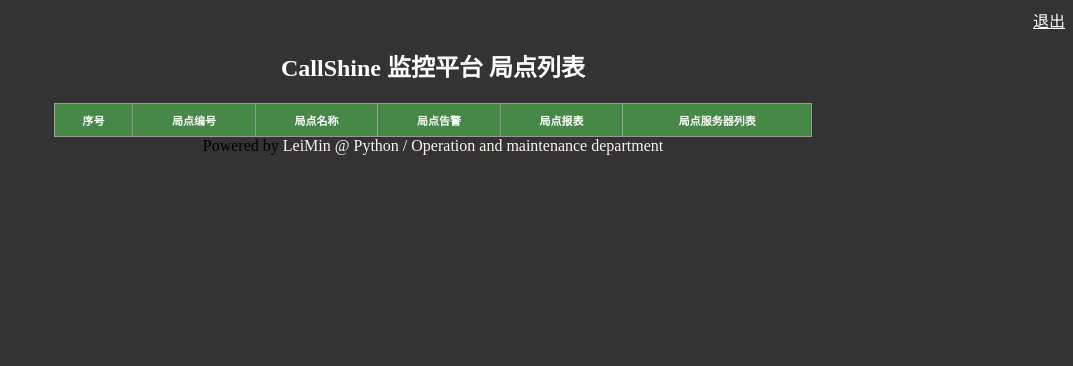
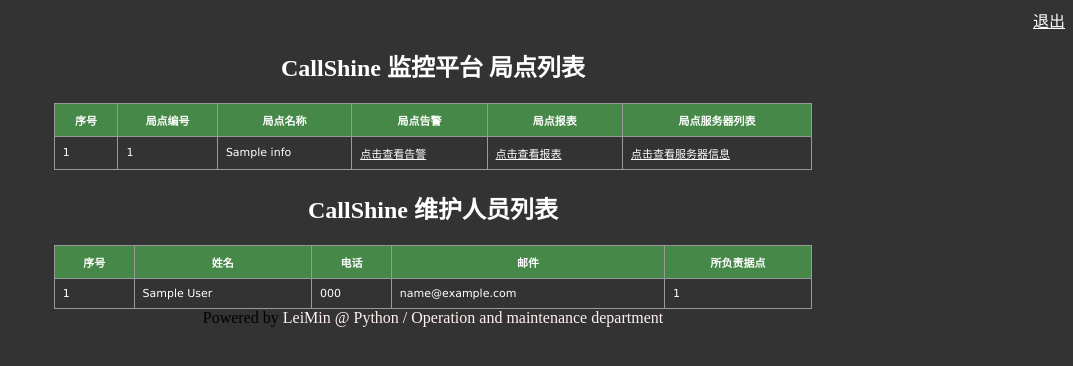
Before and after one commit to leimin78/Flask-Monitor-Report, a Flask app: page /site_info in a window 1280 px wide. Shown: the top 366 px of the page, without its empty margins (207-1280 px from the left). Run offline with Flask 2, Linux system fonts and the light colour scheme; a user stored in the database is signed in; tables that the repository leaves empty hold one stand-in row (values such as "Sample post"); data that the repository does not hold is empty; some libraries are stand-ins or nearby versions.

Commit message:
调整优化

```diff
--- a/app/insert_data.py
+++ b/app/insert_data.py
@@ -3,7 +3,8 @@ import time
 import datetime
 #分析文本数据写入sqlite数据库
 
-DB_FILE = '/Users/leimin/flask_project/Flask-Monitor-Report/data.sqlite'
+from config import config
+DB_FILE = config['development'].DATABASE_URI
 
 class parseText:
     #解析系统文本文件，生成入库脚本
--- a/app/main/views.py
+++ b/app/main/views.py
@@ -56,7 +56,11 @@ def siteInfo():
     db = queryDB()
     db.query_db(site_info_sql)
     site_info = db.datas
-    return render_template('site_info.html',site_info=site_info)
+
+    #获取维护人员信息
+    db.query_db(sys_user_sql)
+    sys_user_info = db.datas
+    return render_template('site_info.html',site_info=site_info,sys_user_info=sys_user_info)
 
 
 #局点基本信息页面
@@ -169,59 +173,59 @@ def siteReport(siteid):
     #获取开户数
     db.query_db(sub_user_sql.format(weektime=new_week_time,site_id=siteid,today=today))
     sub_user_list = db.datas
-    sub_user = [ int(x[1]) for x in sub_user_list ]
-    day_time = [ int(x[0]) for x in sub_user_list ]
+    sub_user = [ int(x[2]) for x in sub_user_list ]
+    day_time = [ int(x[1]) for x in sub_user_list ]
 
     #获取销户数
     db.query_db(unsub_user_sql.format(weektime=new_week_time,site_id=siteid,today=today))
     unsub_user_list = db.datas
-    unsub_user = [ int(x[1]) for x in unsub_user_list ]
+    unsub_user = [ int(x[2]) for x in unsub_user_list ]
 
     #获取总用户数
     db.query_db(total_user_sql.format(weektime=new_week_time,site_id=siteid,today=today))
     total_user_list = db.datas
-    total_user = [ int(x[1]) for x in total_user_list ]
+    total_user = [ int(x[2]) for x in total_user_list ]
 
     #获取收费用户数
     db.query_db(charge_user_sql.format(weektime=new_week_time, site_id=siteid,today=today))
     charge_user_list = db.datas
-    charge_user = [ int(x[1]) for x in charge_user_list ]
+    charge_user = [ int(x[2]) for x in charge_user_list ]
 
 
     #呼叫次数
     db.query_db(call_times_sql.format(weektime=new_week_time,site_id=siteid,today=today))
     call_times_list = db.datas
-    call_times = [ int(x[1]) for x in call_times_list ]
+    call_times = [ int(x[2]) for x in call_times_list ]
 
     #USSD发送次数
     db.query_db(ussd_times_sql.format(weektime=new_week_time,site_id=siteid,today=today))
     ussd_times_list = db.datas
-    ussd_times = [ int(x[1]) for x in ussd_times_list ]
+    ussd_times = [ int(x[2]) for x in ussd_times_list ]
 
     #USSD发送成功数
     db.query_db(ussd_sucess_sql.format(weektime=new_week_time, site_id=siteid,today=today))
     ussd_sucess_list = db.datas
-    ussd_sucess = [ int(x[1]) for x in ussd_sucess_list ]
+    ussd_sucess = [ int(x[2]) for x in ussd_sucess_list ]
 
     #闪信发送次数
     db.query_db(flash_times_sql.format(weektime=new_week_time, site_id=siteid,today=today))
     flash_times_list = db.datas
-    flash_times = [ int(x[1]) for x in flash_times_list ]
+    flash_times = [ int(x[2]) for x in flash_times_list ]
 
     #闪信发送成功数
     db.query_db(flash_sucess_sql.format(weektime=new_week_time, site_id=siteid,today=today))
     flash_sucess_list = db.datas
-    flash_sucess = [ int(x[1]) for x in flash_sucess_list ]
+    flash_sucess = [ int(x[2]) for x in flash_sucess_list ]
 
     #短信上行次数
     db.query_db(mo_times_sql.format(weektime=new_week_time, site_id=siteid,today=today))
     mo_times_list = db.datas
-    mo_times = [ int(x[1]) for x in mo_times_list ]
+    mo_times = [ int(x[2]) for x in mo_times_list ]
 
     #短信下行次数
     db.query_db(mt_times_sql.format(weektime=new_week_time, site_id=siteid, today=today))
     mt_times_list = db.datas
-    mt_times = [int(x[1]) for x in mt_times_list]
+    mt_times = [int(x[2]) for x in mt_times_list]
 
     return render_template('site_report.html',
                            site_name=site_name,
@@ -260,7 +264,6 @@ def siteAlarm(siteid):
 
 ##下载接口当访问局点信息是触发下载请求下载文件
 @main.route('/site_info/download/<siteid>',methods=["GET","POST"])
-@login_required
 def siteDownload(siteid):
     #根据局点名获取文件下载地址
     Today = datetime.datetime.now().strftime('%Y%m%d')
--- a/app/models.py
+++ b/app/models.py
@@ -24,6 +24,10 @@ class UserInfo(UserMixin,db.Model):
     password_hash = db.Column(db.String(128))
     #一个用户可以管理多个局点
     user_site_id = db.Column(db.String(100))
+
+    #新增用户姓名，电话号码字段
+    user_cname  = db.Column(db.String(100))
+    user_phone = db.Column(db.String(100))
 
     @property
     def password(self):
--- a/app/templates/server_detail.html
+++ b/app/templates/server_detail.html
@@ -32,7 +32,7 @@
         <td>{{ sys_info[0][1] }}</td>
         <td>{{ sys_info[0][2] }}</td>
         <td>{{ sys_info[0][3] }}</td>
-        <td>{{ sys_info[0][4] }}</td>
+        <td>{{ sys_info[0][4][:4] }}/{{sys_info[0][4][4:6]}}/{{sys_info[0][4][6:8]}} {{sys_info[0][4][8:10]}}:{{sys_info[0][4][10:12]}}:{{sys_info[0][4][12:14]}}</td>
     </tr>
 </table>
 
@@ -69,7 +69,7 @@
 </script>
 
 <!-- 为cpu-ECharts准备一个具备大小（宽高）的Dom -->
-<div id="cpu" align="left" style="width: 1250px;height:250px;"></div>
+<div id="cpu" align="center" style="width: 85%;height:250px;"></div>
 <script type="text/javascript">
     // 基于准备好的dom，初始化echarts实例
     var myChartCpu = echarts.init(document.getElementById('cpu'), 'dark');
@@ -164,7 +164,7 @@
 </script>
 
 <!-- 为cpu-ECharts准备一个具备大小（宽高）的Dom -->
-<div id="mem" align="left" style="width: 1250px;height:250px;"></div>
+<div id="mem" align="center" style="width: 85%;height:250px;"></div>
 <script type="text/javascript">
     // 基于准备好的dom，初始化echarts实例
     var myChartMem = echarts.init(document.getElementById('mem'), 'dark');
--- a/app/templates/server_info.html
+++ b/app/templates/server_info.html
@@ -46,7 +46,7 @@
                 <td>
                     {% for mem_use in mem_use_list %}
                         {% if mem_use[-1] == server_ip %}
-                            {{ mem_use[1]*100 }}%
+                            {{ mem_use[1]}}%
                         {% endif %}
                     {% endfor %}
                 </td>
--- a/app/templates/site_info.html
+++ b/app/templates/site_info.html
@@ -40,6 +40,26 @@
             </tr>
             {% endfor %}
         </table>
+        <h2 align="center"><font color="FFFFFF">CallShine 维护人员列表</font></h2>
+        <table border="2" align="center" class="imagetable" style="width: 60%">
+            <tr>
+                <th>序号</th>
+                <th>姓名</th>
+                <th>电话</th>
+                <th>邮件</th>
+                <th>所负责据点</th>
+            </tr>
+            {% for sys_name,sys_phone,sys_mail,sys_site in sys_user_info %}
+            <tr>
+                <td>{{loop.index}}</td>
+                <!--主机名和IP字段-->
+                <td>{{sys_name}}</td>
+                <td>{{sys_phone}}</td>
+                <td>{{sys_mail}}</td>
+                <td>{{sys_site}}</td>
+            </tr>
+            {% endfor %}
+        </table>
         <div class="signature" align="center">Powered by <font color="FFFF11F">LeiMin @ Python / Operation and maintenance department</font>
         </div>
     </body>
--- a/config.py
+++ b/config.py
@@ -15,6 +15,7 @@ class DevelopmentConfig(Config):
     DEBUG = True
     SQLALCHEMY_DATABASE_URI = \
     'sqlite:///' + os.path.join(basedir, 'data.sqlite')
+    DATABASE_URI = os.path.join(basedir, 'data.sqlite')
 
 
 config = {
```
Also changed, not shown: app/get_server_info.py (+20 -14 lines), app/templates/site_alarm.html (+8 -4 lines), app/templates/site_report.html (+6 -6 lines), request_site.py (added, +14 -0 lines), README.MD, 2 other files.
